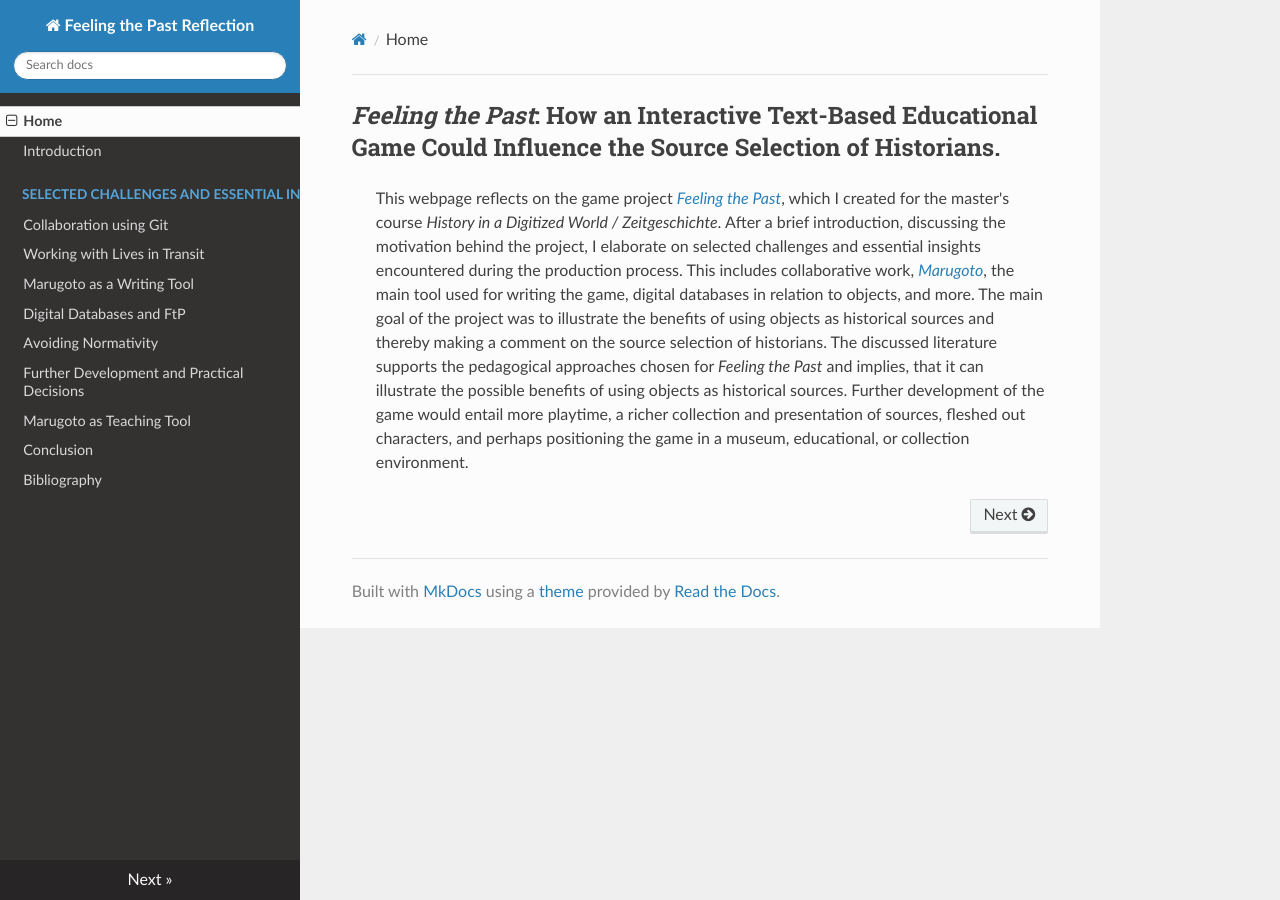
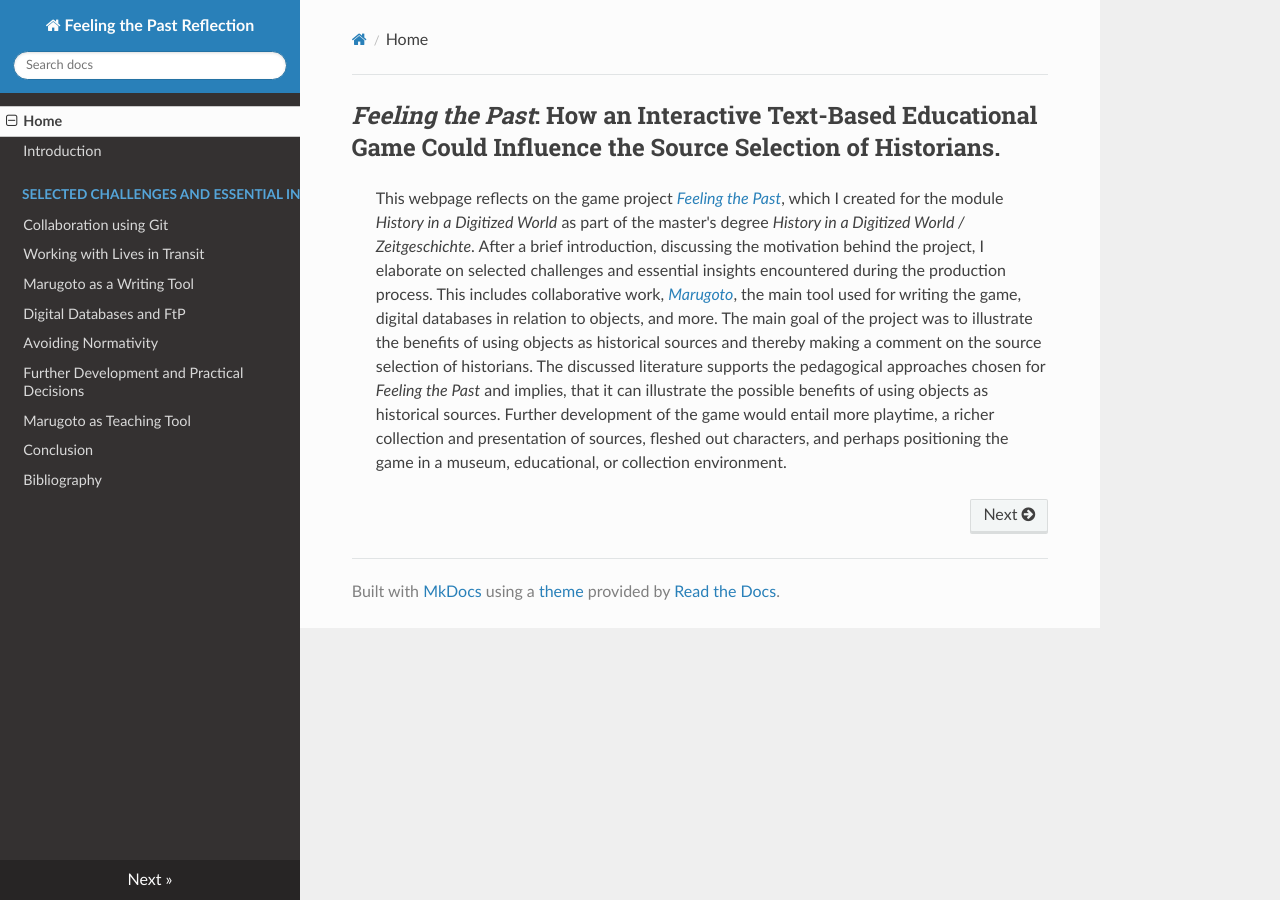
Before and after one commit to henokemp/university-work, an MkDocs documentation site: the page built from docs/index.md, in a window 1280 px wide. Built offline with MkDocs 1.6.1, drawn with Linux system fonts in a browser that asks for light colours; nearby versions of some CDN libraries.

Commit message:
final copyedits for today

```diff
--- a/docs/index.md
+++ b/docs/index.md
@@ -1,3 +1,3 @@
 ## ***Feeling the Past***: How an Interactive Text-Based Educational Game Could Influence the Source Selection of Historians.
 
->This webpage reflects on the game project [*Feeling the Past*](https://www.livesintransit.org), which I created for the master's course *History in a Digitized World / Zeitgeschichte*. After a brief introduction, discussing the motivation behind the project, I elaborate on selected challenges and essential insights encountered during the production process. This includes collaborative work, [*Marugoto*](https://github.com/uzh/marugoto), the main tool used for writing the game, digital databases in relation to objects, and more. The main goal of the project was to illustrate the benefits of using objects as historical sources and thereby making a comment on the source selection of historians. The discussed literature supports the pedagogical approaches chosen for *Feeling the Past* and implies, that it can illustrate the possible benefits of using objects as historical sources. Further development of the game would entail more playtime, a richer collection and presentation of sources, fleshed out characters, and perhaps positioning the game in a museum, educational, or collection environment.
+>This webpage reflects on the game project [*Feeling the Past*](https://www.livesintransit.org), which I created for the module *History in a Digitized World* as part of the master's degree *History in a Digitized World / Zeitgeschichte*. After a brief introduction, discussing the motivation behind the project, I elaborate on selected challenges and essential insights encountered during the production process. This includes collaborative work, [*Marugoto*](https://github.com/uzh/marugoto), the main tool used for writing the game, digital databases in relation to objects, and more. The main goal of the project was to illustrate the benefits of using objects as historical sources and thereby making a comment on the source selection of historians. The discussed literature supports the pedagogical approaches chosen for *Feeling the Past* and implies, that it can illustrate the possible benefits of using objects as historical sources. Further development of the game would entail more playtime, a richer collection and presentation of sources, fleshed out characters, and perhaps positioning the game in a museum, educational, or collection environment.
```
Also changed, not shown: docs/lives-in-transit.md (+1 -1 lines), docs/marugoto.md (+2 -2 lines).
